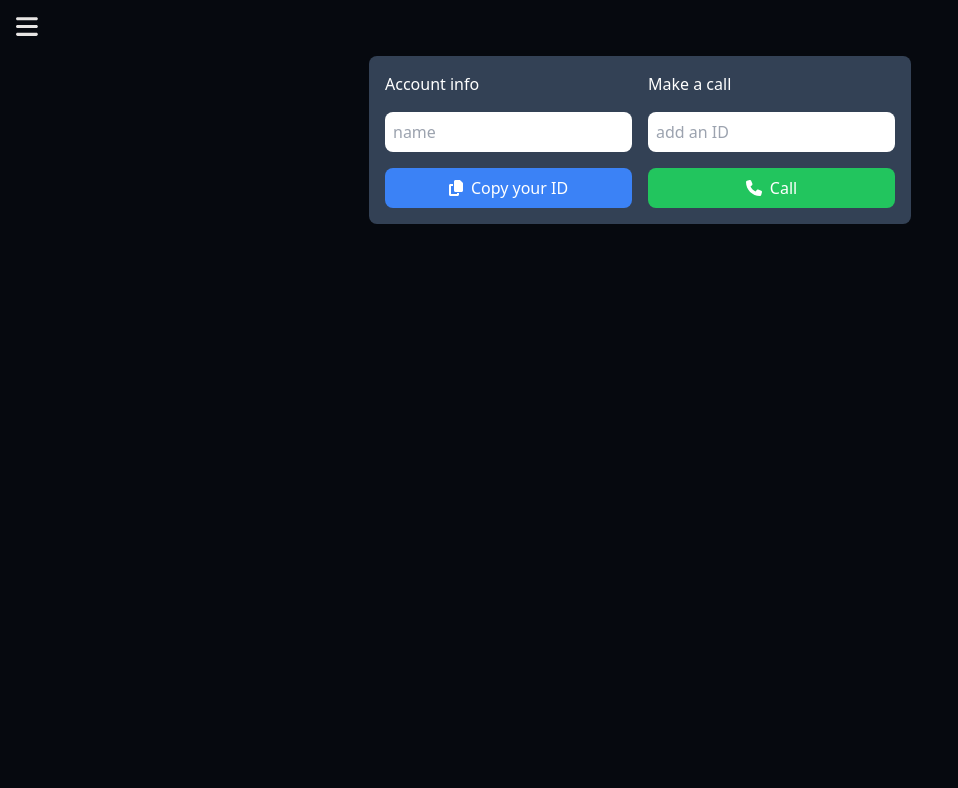
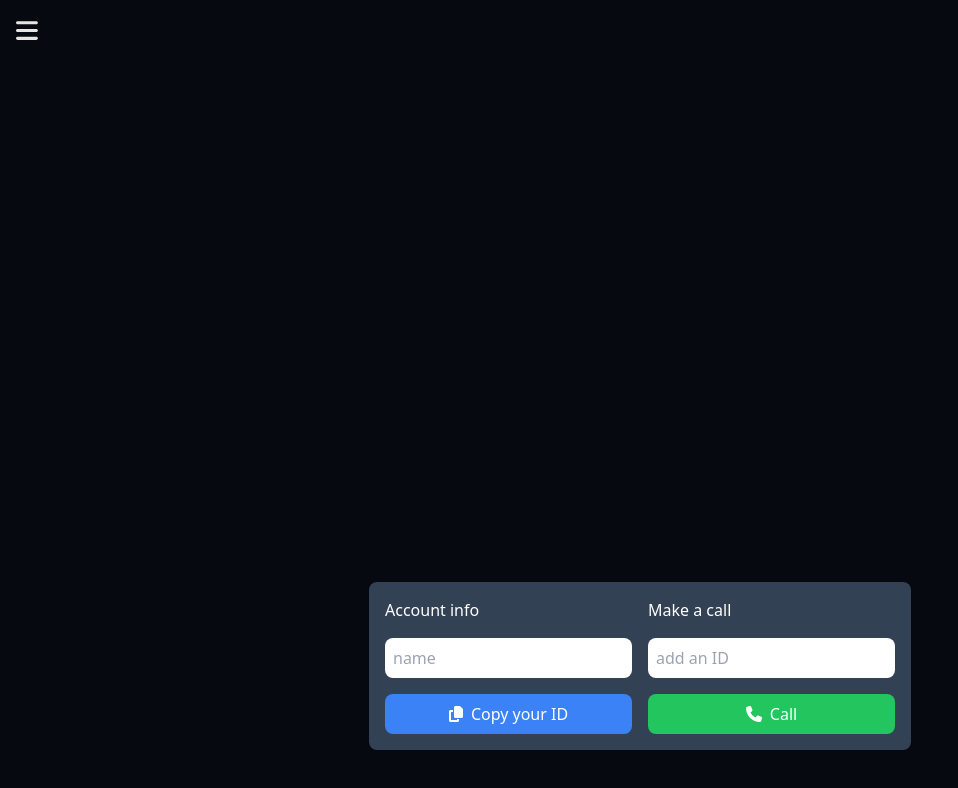
Before and after one commit to JensErven/sprint-3-videoChatApp, a React (Create React App) app in the folder client/: page / in a window 1280 px wide. Shown: the top 788 px of the page, without its empty margins (0-958 px from the left). Built offline with nearby package versions, Linux system fonts and the light colour scheme; no server answers.

Commit message:
refactor: main styling

```diff
--- a/client/src/App.css
+++ b/client/src/App.css
@@ -1,7 +1,8 @@
 .App {
-  min-height: 100vh;
-  max-height: fit-content;
+
+  max-height: 100vh;
   padding-bottom: 50px;
+  scroll-behavior: none;
   background-color: #06090F;
 }
 
--- a/client/src/App.js
+++ b/client/src/App.js
@@ -37,7 +37,7 @@ function App() {
     setChatZIndex(openChat ? 999 : 0);
   }, [openChat]);
   return (
-    <div className="App bg-slate-950 relative ">
+    <div className="App  relative h-[100vh] flex flex-col overflow-y-hidden">
       <AppBar />
       <VideoPlayer
         setCallDuration={setCallDuration}
--- a/client/src/components/VideoPlayer.jsx
+++ b/client/src/components/VideoPlayer.jsx
@@ -90,11 +90,11 @@ const VideoPlayer = ({
       .padStart(2, "0")}`;
   };
   return (
-    <div className="flex flex-col justify-center gap-y-2  items-center px-4   ">
+    <div className="flex flex-col justify-center gap-y-2  items-center px-4 h-[80%]  ">
       {stream && (
-        <div className="lg:w-1/2 w-full xl:w-1/2 md:w-1/2  ">
-          <div className="bg-[#06090F] flex flex-col rounded-md relative">
-            <div className="absolute bg-slate-900 top-0 right-0 justify-center items-center flex flex-row z-50 rounded-tr-2xl rounded-bl-3xl px-4 py-2 text-stone-200 gap-2">
+        <div className="lg:w-1/2 w-full xl:w-1/2 md:w-1/2 h-1/2 ">
+          <div className="bg-[#06090F] flex flex-col rounded-md relative  h-full">
+            <div className="absolute bg-slate-900 top-1 right-1 justify-center items-center flex flex-row z-50 rounded-tr-3xl rounded-bl-3xl rounded-tl-md  rounded-br-md px-4 py-2 text-stone-200 gap-2">
               {" "}
               <span className="text-slate-600 font-bold">(You) </span>
               {name || "Name"} <FontAwesomeIcon icon={faUserCircle} />
@@ -106,7 +106,7 @@ const VideoPlayer = ({
                 muted
                 autoPlay
                 ref={myVideo}
-                className="w-full  -scale-x-100 object-cover rounded-t-3xl  rounded-b-md h-[40vh] bg-slate-600"
+                className="w-full  -scale-x-100 object-cover rounded-t-3xl  rounded-b-md h-full bg-slate-600"
               />
             ) : (
               <div className="h-[40vh] bg-slate-600 w-full rounded-t-3xl rounded-b-md flex flex-row items-center justify-center">
@@ -121,9 +121,9 @@ const VideoPlayer = ({
         </div>
       )}
       {callAccepted && !callEnded && (
-        <div className="lg:w-1/2 w-full xl:w-1/2 md:w-1/2 ">
-          <div className="bg-[#06090F] flex flex-col relative">
-            <div className="absolute bg-slate-900 bottom-0 left-0 justify-center items-center flex flex-row z-50 rounded-bl-2xl rounded-tr-3xl px-4 py-2 text-stone-200 gap-2">
+        <div className="lg:w-1/2 w-full xl:w-1/2 md:w-1/2  h-1/2 ">
+          <div className="bg-[#06090F] flex flex-col relative h-full">
+            <div className="absolute bg-slate-900 bottom-1 left-1 justify-center items-center flex flex-row z-50 rounded-bl-3xl rounded-tr-3xl rounded-tl-md rounded-br-md px-4 py-2 text-stone-200 gap-2">
               <FontAwesomeIcon icon={faUserCircle} fontSize={25} />
               {call.name || "Name"}
               <div className="w-0.5 h-4 bg-stone-200"></div>
@@ -140,7 +140,7 @@ const VideoPlayer = ({
                     playsInline
                     autoPlay
                     ref={userVideo}
-                    className="w-full rounded-b-3xl -scale-x-100 object-cover rounded-t-md  h-[40vh] bg-slate-600 "
+                    className="w-full rounded-b-3xl -scale-x-100 object-cover rounded-t-md  h-full bg-slate-600 "
                     muted // Apply the 'muted' attribute when personMuted is true
                   />
                 ) : (
@@ -148,7 +148,7 @@ const VideoPlayer = ({
                     playsInline
                     autoPlay
                     ref={userVideo}
-                    className="w-full rounded-b-3xl -scale-x-100 object-cover   rounded-t-md  h-[40vh] bg-slate-600"
+                    className="w-full rounded-b-3xl -scale-x-100 object-cover   rounded-t-md  h-full bg-slate-600"
                   />
                 )}
               </>
--- a/client/src/components/shared/AppBar.jsx
+++ b/client/src/components/shared/AppBar.jsx
@@ -7,10 +7,10 @@ import {
 } from "@fortawesome/free-solid-svg-icons";
 import { FontAwesomeIcon } from "@fortawesome/react-fontawesome";
 import React from "react";
-
+/**bg-[#06090F] */
 const AppBar = () => {
   return (
-    <div className="w-full h-14 flex flex-row justify-between bg-[#06090F] items-center p-4">
+    <div className="w-full flex flex-row justify-between   items-center h-[10%] pl-4">
       <button onClick={console.log("open navigation menu")}>
         <FontAwesomeIcon
           icon={faBars}
```
